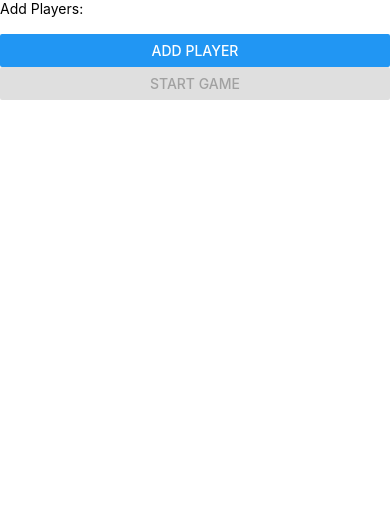
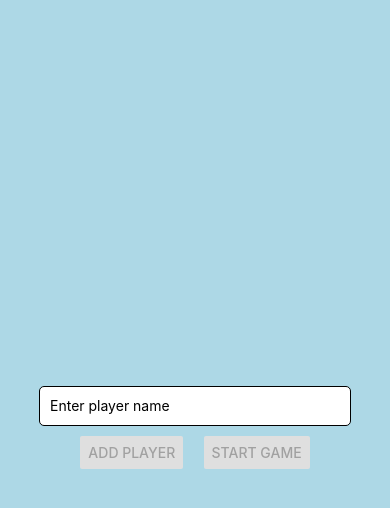
Before and after one commit to niyo96/NinosTrinkspiel, a React Native app: screen / in a window 390 px wide. Shown: the top 508 px of the page. Built offline with nearby package versions, Linux system fonts and the light colour scheme.

Commit message:
feat: added player adding, questions and restartgame

```diff
--- a/App.js
+++ b/App.js
@@ -1,50 +1,157 @@
 import React, { useState } from 'react';
-import { View, Text, Button, TextInput } from 'react-native';
+import { View, Text, Button, TextInput, StyleSheet, FlatList } from 'react-native';
 
 const App = () => {
-  // state to store the players
+    const [playerName, setPlayerName] = useState('');
     const [players, setPlayers] = useState([]);
+    const [currentQuestion, setCurrentQuestion] = useState(0);
+    const [player1, setPlayer1] = useState(null);
+    const [player2, setPlayer2] = useState(null);
+    const [showQuestion, setShowQuestion] = useState(false);
 
-  // state to store the current player being added
-  const [currentPlayer, setCurrentPlayer] = useState('');
+    const addPlayer = (name) => {
+        if(players.indexOf(name)){
+            setPlayers([...players, name]);
+        }
+        setPlayerName('');
+    }
 
-  // function to handle adding a player
-  const addPlayer = () => {
-    setPlayers([...players, currentPlayer]);
-    setCurrentPlayer('');
-  };
+    const removePlayer = (name) => {
+        setPlayers(players.filter(player => player !== name));
+    }
 
-  // function to handle removing a player
-  const removePlayer = (index) => {
-    setPlayers(players.filter((player, i) => i !== index));
-  };
+    const startGame = () => {
+        if (players.length >= 2) {
+            setPlayer1(players[Math.floor(Math.random() * players.length)]);
+            setPlayer2(players[Math.floor(Math.random() * players.length)]);
+            setShowQuestion(true);
+        }
+    }
 
-  // function to start the game
-  const startGame = () => {
-    // your code to start the game goes here
-  };
+    const nextQuestion = () => {
+        setCurrentQuestion(currentQuestion + 1);
+        let player1 = Math.floor(Math.random() * players.length);
+        let player2 = Math.floor(Math.random() * players.length);
+        while(player1 === player2){
+            player2 = Math.floor(Math.random() * players.length);
+        }
+        setPlayer1(players[player1]);
+        setPlayer2(players[player2]);
+    }
+
+    const questions = [
+        "Teilt unter euch 5 Shots auf.",
+        "Welches Tier ist das schnellste auf Land?",
+        "Wie heißt der höchste Berg der Welt?"
+    ]
+
+    const resetGame = () => {
+        setPlayers([]);
+        setCurrentQuestion(0);
+        setPlayer1(null);
+        setPlayer2(null);
+        setShowQuestion(false);
+        setPlayerName('');
+    }
 
     return (
-      <View>
-        <Text>Add Players:</Text>
+        <View style={styles.container}>
+            {!showQuestion && (
+                <View style={styles.formContainer}>
                     <TextInput
-            value={currentPlayer}
-            onChangeText={setCurrentPlayer}
+                        style={styles.input}
+                        placeholder="Enter player name"
+                        value={playerName}
+                        onChangeText={name => setPlayerName(name)}
                     />
-        <Button onPress={addPlayer} title="Add Player" />
-        {players.map((player, index) => (
-            <View key={index}>
-              <Text>{player}</Text>
-              <Button onPress={() => removePlayer(index)} title="Remove Player" />
+                    <FlatList
+                        data={players}
+                        renderItem={({ item }) => (
+                            <View style={styles.playerContainer}>
+                                <Text onPress={() => removePlayer(item)} style={styles.player}>{item}</Text>
+
                             </View>
-        ))}
+                        )}
+                        keyExtractor={item => item}
+                    />
+                    <View style={styles.buttonContainer}>
                         <Button
+                            title="Add Player"
+                            onPress={() => addPlayer(playerName)}
+                            disabled={playerName === ''}
+                        />
+                        <Button
+                            title="Start game"
                             onPress={startGame}
-            title="Start Game"
                             disabled={players.length < 2}
                         />
+                    </View>
+                </View>
+            )}
+            {showQuestion && (
+                <View style={styles.gameContainer}>
+
+                    <Text style={styles.player}>{player1} & {player2}</Text>
+                    <Text style={styles.question}>{questions[currentQuestion]}</Text>
+                    <View style={styles.buttonContainer}>
+                        <Button
+                            title="Next question"
+                            onPress={nextQuestion}
+                        />
+                        <Button
+                            color="red"
+                            title="New Game"
+                            onPress={resetGame}
+                        />
+                    </View>
+                </View>
+            )}
         </View>
     );
 };
 
+
+const styles = StyleSheet.create({
+    container: {
+        flex: 1,
+        alignItems: 'center',
+        justifyContent: 'center',
+        backgroundColor: 'lightblue',
+    },
+    formContainer: {
+        width: '80%',
+        alignItems: 'center',
+    },
+    input: {
+        width: '100%',
+        height: 40,
+        borderColor: 'black',
+        backgroundColor: 'white',
+        borderWidth: 1,
+        borderRadius: 5,
+        margin: 10,
+        padding: 10,
+    },
+    gameContainer: {
+        width: '80%',
+        alignItems: 'center',
+    },
+    buttonContainer: {
+        width: '80%',
+      flexDirection: "row",
+      marginHorizontal: 20,
+      justifyContent: "space-around",
+    },
+    player: {
+        fontSize: 20,
+        fontWeight: 'bold',
+        marginBottom: 10,
+    },
+    question: {
+        fontSize: 16,
+        marginBottom: 20,
+    },
+});
+
+
 export default App;
```
Lines whose indentation alone changed are shown as unchanged.
